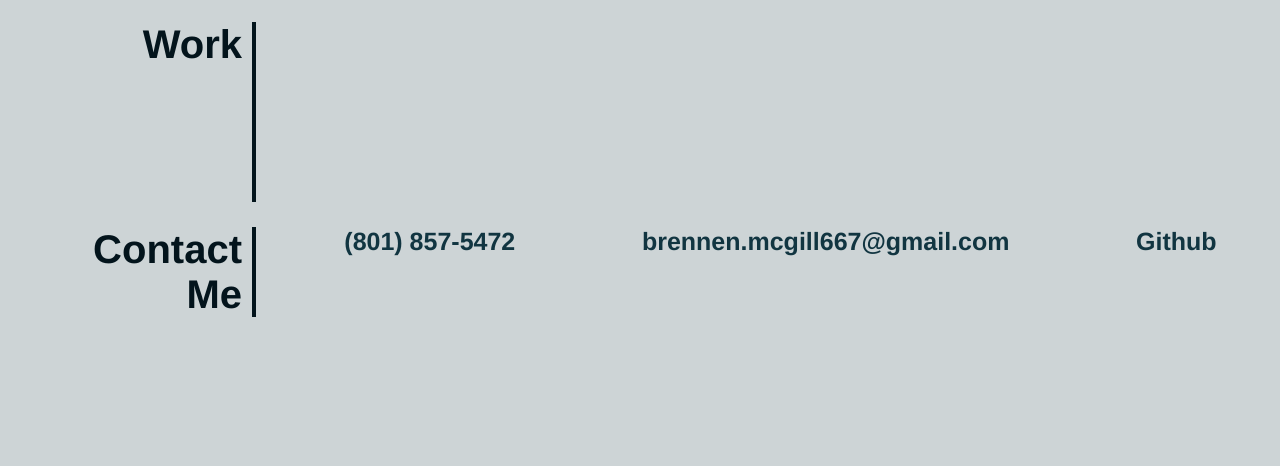
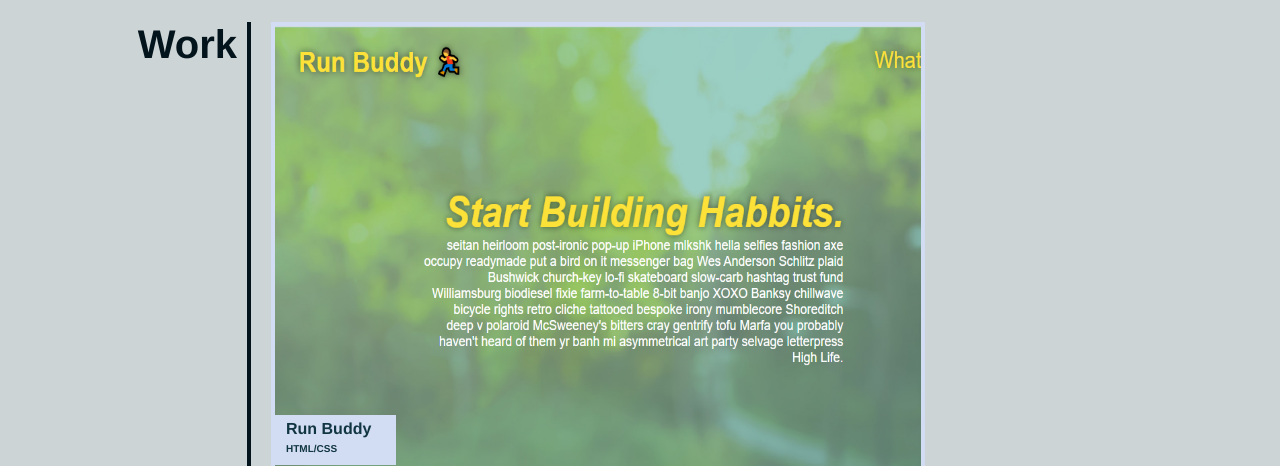
Before and after one commit to BrennenMcGill/BrennenMcGill-Portfolio, a plain HTML site: page index.html in a window 1280 px wide. Shown: the part 711-1177 px from the top of the page. Before the commit the page ends 1053 px from the top, so only its background shows below. Drawn offline with Linux system fonts and the light colour scheme.

Commit message:
added first website for work and styled it

```diff
--- a/assets/style.css
+++ b/assets/style.css
@@ -76,11 +76,11 @@ body {
 .wrapper {
     display: grid;
     grid-template-columns: 20% auto;
-    grid-template-rows: 1fr 1fr auto;
+    grid-template-rows: auto auto auto;
     grid-auto-rows: minmax(150px, auto);
     grid-row-gap: 25px;
     padding-top: 25px;
-    margin-bottom: 25px;
+    margin: 0 25px 25px 0;
 }
 
 .left-hand {
@@ -102,6 +102,8 @@ body {
     padding-left: 25px;
 }
 
+/* work section */
+
 .work {
     grid-column: 1;
     grid-row: 2;
@@ -112,6 +114,43 @@ body {
     grid-column: 2;
     grid-row: 2;
     padding-left: 20px;
+}
+
+.work-grid {
+    display: grid;
+    grid-template-columns: repeat(3, 1fr);
+    grid-template-rows: repeat(3, 1fr);
+    grid-gap: 5px;
+}
+
+.grid-item-1 {
+     grid-column: 1 / span 2;
+     grid-row: 1 / span 2;
+}
+
+.work-grid a img {
+    height: 100%;
+    width: 100%;
+    border: 4px solid var(--textcolor);
+}
+
+.work-grid a {
+    text-decoration: none;
+}
+
+.grid-item-1 p {
+    display: block;
+    position: relative;
+    bottom: 75px;
+    font-weight: bold;
+    background-color: var(--textcolor);
+    width: 125px;
+    height: 50px;
+    padding: 5px 0 0 15px;
+}
+
+.grid-item-1 p span {
+    font-size: x-small;
 }
 
 /* Start of contact */
--- a/index.html
+++ b/index.html
@@ -35,8 +35,16 @@
         </article>
 
         <h2 class="work left-hand">Work</h2>
-        <article class="work-content">
-
+        <article class="work-content work-grid">
+            <div class="grid-item-1">
+                <a href="https://brennenmcgill.github.io/Run-Buddy/"  >
+                    <img src="./assets/imgaes/Capture.PNG" alt="Run-Buddy website">
+                </a>
+                <p>Run Buddy
+                    <br>
+                    <span>HTML/CSS</span>
+                </p>
+            </div>
         </article>
 
         <h2 class="contact left-hand">Contact <br> Me</h2>
```
Also changed, not shown: assets/imgaes/Capture.PNG (added).
